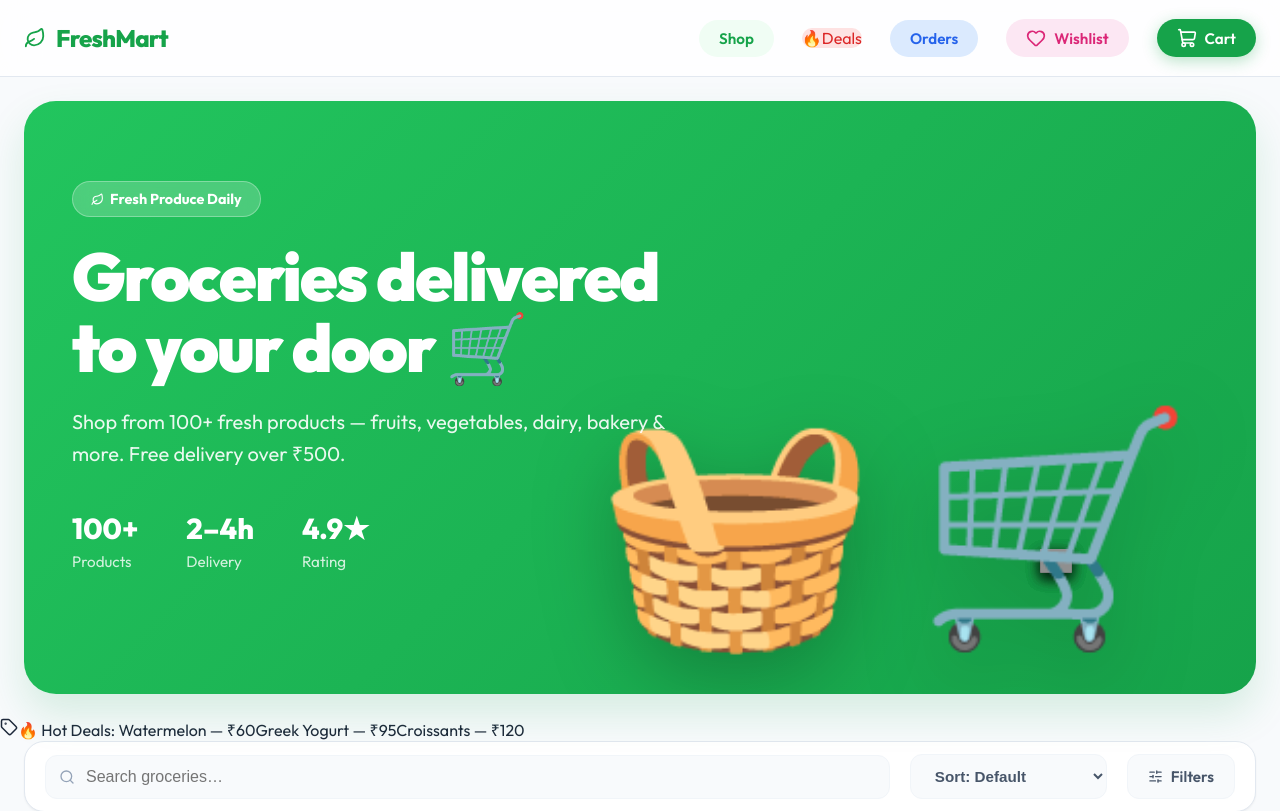
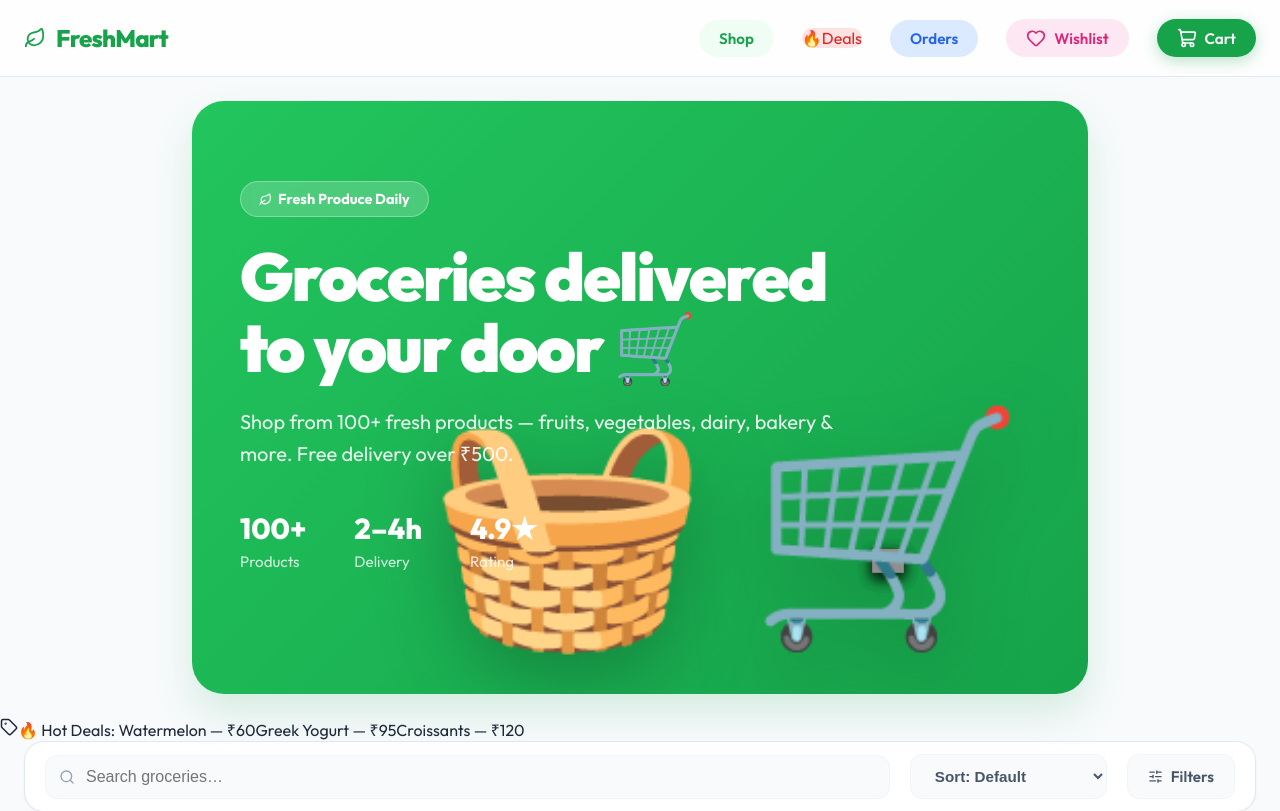
Before and after one commit to Akc04/FreshMart, a Next.js app: page / in a window 1280 px wide. Shown: the top 811 px of the page. Built offline with nearby package versions, Linux system fonts and the light colour scheme; grey boxes are pictures that could not be loaded.

Commit message:
style: reduce hero banner width to 0.7x of screen

```diff
--- a/src/app/globals.css
+++ b/src/app/globals.css
@@ -60,7 +60,7 @@ button { cursor: pointer; border: none; background: none; font-family: inherit;
 #nav-cart:hover { background: var(--green-700) !important; box-shadow: 0 6px 20px rgba(22,163,74,0.4); }
 
 /* ── Hero ─────────────────────────────────────────────────────────────────── */
-.hero { padding: 80px 48px; border-radius: 32px; background: linear-gradient(135deg, var(--green-500) 0%, var(--green-600) 100%); margin: 24px; position: relative; overflow: hidden; min-height: 520px; display: flex; align-items: center; color: white; box-shadow: 0 20px 40px rgba(22,163,74,0.15); }
+.hero { padding: 80px 48px; border-radius: 32px; background: linear-gradient(135deg, var(--green-500) 0%, var(--green-600) 100%); margin: 24px auto; max-width: 70%; position: relative; overflow: hidden; min-height: 520px; display: flex; align-items: center; color: white; box-shadow: 0 20px 40px rgba(22,163,74,0.15); }
 .hero-content { max-width: 620px; position: relative; z-index: 10; }
 .hero-pill { display: inline-flex; align-items: center; gap: 6px; background: rgba(255,255,255,0.2); backdrop-filter: blur(10px); color: white; padding: 8px 18px; border-radius: 100px; font-size: 0.9rem; font-weight: 700; margin-bottom: 24px; border: 1px solid rgba(255,255,255,0.3); }
 .hero h1 { font-size: 4.2rem; font-weight: 900; line-height: 1.05; margin-bottom: 24px; letter-spacing: -2px; }
```
